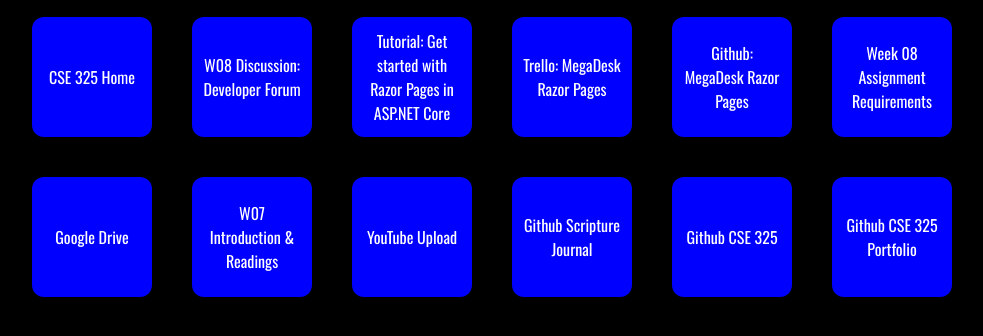
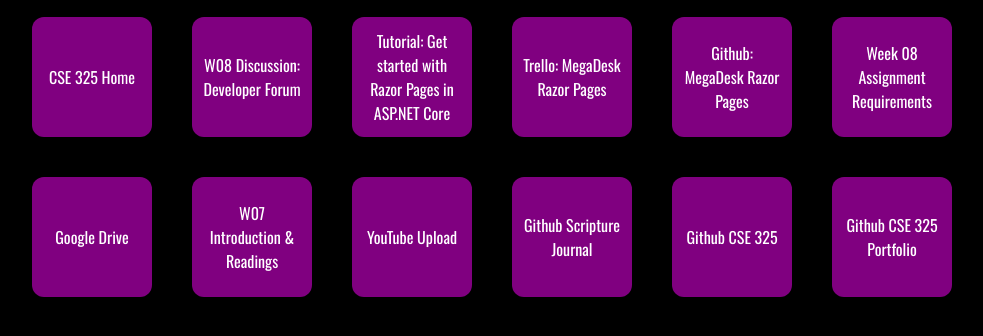
Before and after one commit to michaelparkernorton/Bookmarks, a plain HTML site: page net.html in a window 1280 px wide. Shown: the part 90-426 px from the top of the page, without its empty margins (116-1099 px from the left). Drawn offline with nearby package versions, Linux system fonts and the light colour scheme.

Commit message:
update net to purple arch to red

```diff
--- a/net.html
+++ b/net.html
@@ -10,70 +10,70 @@
   <body class="oswald">
     <h1>CSE 325 .NET Software Development</h1>
     <main>
-      <a
+      <a class="purple"
         href="https://byui.instructure.com/courses/278874"
         target="_blank"
         rel="noopener noreferrer"
         >CSE 325 Home</a
       >
-      <a
+      <a class="purple"
         href="https://byui.instructure.com/courses/278874/discussion_topics/7769762?module_item_id=33535448"
         target="_blank"
         rel="noopener noreferrer"
         >W08 Discussion: Developer Forum</a
       >
-      <a
+      <a class="purple"
         href="https://learn.microsoft.com/en-us/aspnet/core/tutorials/razor-pages/razor-pages-start?view=aspnetcore-8.0&tabs=visual-studio"
         target="_blank"
         rel="noopener noreferrer"
         >Tutorial: Get started with Razor Pages in ASP.NET Core</a
       >
-      <a
+      <a class="purple"
         href="https://trello.com/b/GdOHuejb/mega-desk-razor-pages"
         target="_blank"
         rel="noopener noreferrer"
         >Trello: MegaDesk Razor Pages</a
       >
-      <a
+      <a class="purple"
         href="https://github.com/michaelparkernorton/CSE-325-RazorPagesMegaDesk-Team-Angeles"
         target="_blank"
         rel="noopener noreferrer"
         >Github: MegaDesk Razor Pages</a
       >
-      <a href="" target="_blank" rel="noopener noreferrer"
+      <a class="purple" href="" target="_blank" rel="noopener noreferrer"
         >Week 08 Assignment Requirements</a
       >
-      <a
+      <a class="purple"
         href="https://drive.google.com/drive/folders/1xkzlu9QTGUKuGY4gRcQpp48DT2_WkXen"
         target="_blank"
         rel="noopener noreferrer"
         >Google Drive</a
       >
-      <a
+      <a class="purple"
         href="https://byui.instructure.com/courses/278874/pages/w07-introduction-and-readings-star?module_item_id=33535434 "
         target="_blank"
         rel="noopener noreferrer"
         >W07 Introduction & Readings</a
       >
-      <a
+      <a class="purple"
         href="https://studio.youtube.com/channel/UC0RZmLsXsIoPBDG0C3LC1vA/videos/upload?d=ud&filter=%5B%5D&sort=%7B%22columnType%22%3A%22date%22%2C%22sortOrder%22%3A%22DESCENDING%22%7D"
         target="_blank"
         rel="noopener noreferrer"
         >YouTube Upload</a
       >
-      <a
+      <a class="purple"
         href="https://github.com/michaelparkernorton/CSE-325-ScriptureJournal"
         target="_blank"
         rel="noopener noreferrer"
         >Github Scripture Journal</a
       >
-      <a
+      <a class="purple"
         href="https://github.com/michaelparkernorton/CSE325"
         target="_blank"
         rel="noopener noreferrer"
         >Github CSE 325</a
       >
-      <a
+      <a class="purple"
         href="https://michaelparkernorton.github.io/CSE325/"
         target="_blank"
         rel="noopener noreferrer"
--- a/styles.css
+++ b/styles.css
@@ -58,3 +58,7 @@ a {
 .purple {
   background-color: purple;
 }
+
+.red {
+  background-color: red;
+}
```
Also changed, not shown: arch.html (+3 -3 lines).
